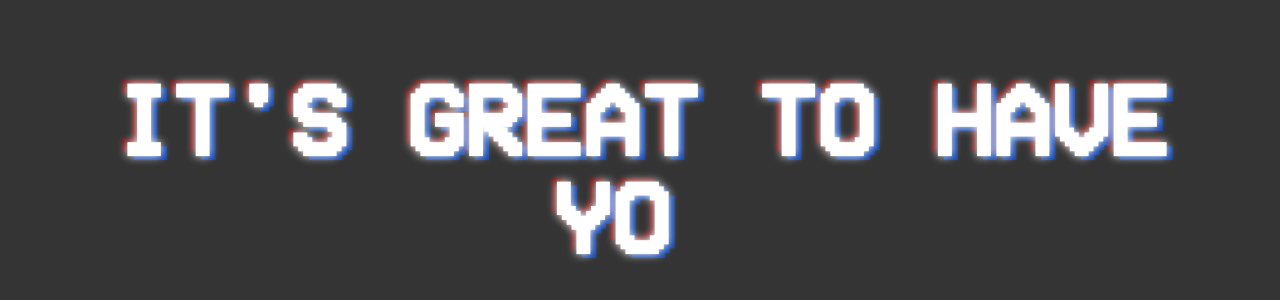
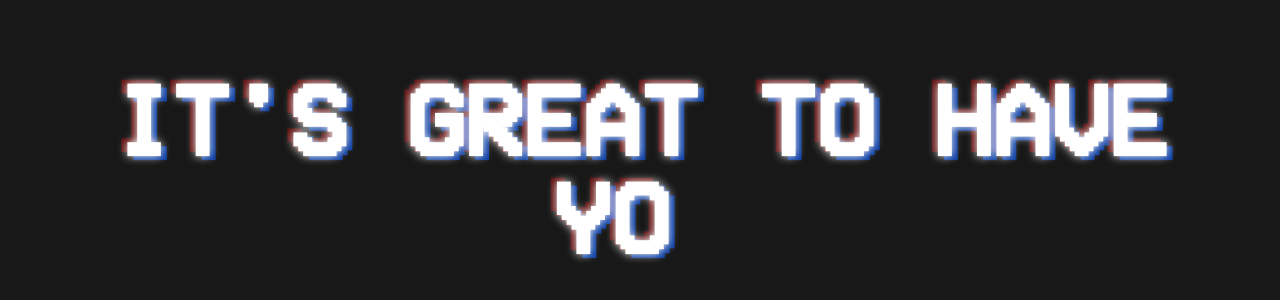
Before and after one commit to srujanr40/personal_website, a React (Create React App) app in the folder client/: page / in a window 1280 px wide. Shown: the part 234-534 px from the top of the page. Built offline with nearby package versions, Linux system fonts and the light colour scheme.

Commit message:
title transition

```diff
--- a/client/package.json
+++ b/client/package.json
@@ -7,6 +7,7 @@
     "@testing-library/react": "^13.4.0",
     "@testing-library/user-event": "^13.5.0",
     "@types/react-router-dom": "^5.3.3",
+    "framer-motion": "^11.0.8",
     "react": "^18.2.0",
     "react-dom": "^18.2.0",
     "react-router-dom": "^6.22.2",
--- a/client/src/components/Home/Home.css
+++ b/client/src/components/Home/Home.css
@@ -20,7 +20,7 @@ html, body {
 
 .crt {
     /* scanlines */
-      background: linear-gradient(to top, #000000 10%, #000000 20%, #343434 50%, #333333 100%);
+      background: linear-gradient(to top, #000000 10%, #000000 20%, #181818 50%, #333333 100%);
       background-size: cover;
       background-size: 100% 1px;
 
@@ -84,3 +84,14 @@ html, body {
     top: 0;
     left: 0;
 }
+
+.intro {
+    display: flex;
+    justify-content: center;
+    width: 100%; /* Ensure full width to center content initially */
+    transition: transform 2s ease; /* Smooth transition for the transform */
+}
+
+.intro.start {
+    transform: translateY(-40%); /* Adjust based on your layout for the start position */
+}
--- a/client/src/components/Home/Home.jsx
+++ b/client/src/components/Home/Home.jsx
@@ -1,23 +1,37 @@
-import './Home.css'
-import { useState, useEffect } from 'react'; // Import useEffect
+import './Home.css';
+import React, { useState, useEffect } from 'react';
 import { TypeAnimation } from 'react-type-animation';
+import { motion } from 'framer-motion';
 import NavigationBar from '../NavigationBar/NavigationBar';
 
-export default function Home () {
-    const [introDone, setIntroDone] = useState(false)
+export default function Home() {
+    const [introDone, setIntroDone] = useState(false);
+    const [textDone, setTextDone] = useState(false);
 
     useEffect(() => {
-        const timer = setTimeout(() => {
+        const textTimer = setTimeout(() => {
+            setTextDone(true);
+        }, 13500);
+        const introTimer = setTimeout(() => {
             setIntroDone(true);
-        }, 18000); // Set a timer for 20 seconds
+        }, 17500);
 
-        return () => clearTimeout(timer); // Cleanup the timer
-    }, []); // Empty dependency array means this effect runs once on mount
+        return () => {
+            clearTimeout(textTimer);
+            clearTimeout(introTimer);
+        };
+    }, []);
+
+    useEffect(() => {
+        if (textDone) {
+            // This effect is now handled by CSS for smooth transition
+        }
+    }, [textDone]);
 
     return (
         <div className='crt' onClick={() => setIntroDone(true)}>
-            {!introDone && ( // Only render this div if introDone is false
-                <div className='intro'>
+            {!introDone && (
+                <motion.div className={`intro ${textDone ? 'start' : ''}`}>
                     <TypeAnimation
                         cursor={true}
                         sequence={[
@@ -26,29 +40,27 @@ export default function Home () {
                             "IT'S GREAT TO HAVE YOU HERE",
                             1000,
                             "FEEL FREE TO BROWSE AROUND!",
-                            1000,
-                            ""
                         ]}
                         wrapper='h1'
-                        speed = {0.5}
-                        repeat = {0}
+                        speed={0.5}
+                        repeat={0}
                     />
-                </div>
+                </motion.div>
             )}
-            {introDone && ( // Only render this div if introDone is true
-                <div className='landingPage'>
+            {introDone && (
+                <motion.div className='landingPage'>
                     <TypeAnimation
                         cursor={true}
-                        sequence={[
-                            "WELCOME!"
-                        ]}
+                        sequence={["WELCOME!"]}
                         wrapper='h1'
-                        speed = {1}
-                        repeat = {0}
+                        speed={1}
+                        repeat={0}
                     />
-                    <NavigationBar />
-                </div>
+                    <motion.div>
+                        <NavigationBar />
+                    </motion.div>
+                </motion.div>
             )}
         </div>
-    )
+    );
 }
```
Also changed, not shown: 1 other file (tests, documents, lock files or other folders).
